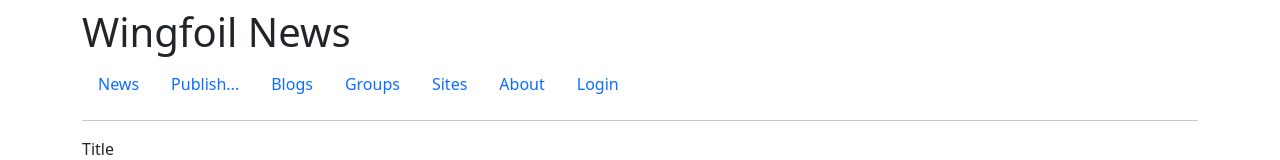
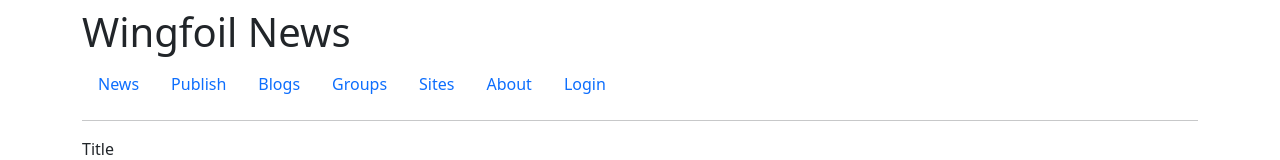
Before and after one commit to rwirdemann/wingfoilnews, a SvelteKit app: page /publishlink in a window 1280 px wide. Shown: the top 160 px of the page. Built offline with nearby package versions, Linux system fonts and the light colour scheme.

Commit message:
Gets rid of some warnings

```diff
--- a/src/hooks.server.js
+++ b/src/hooks.server.js
@@ -7,8 +7,6 @@ export async function handle({event, resolve}) {
     if (cookies.AuthorizationToken) {
         const token = cookies.AuthorizationToken.split(" ")[1];
         console.log("Token: " + token)
-    } else {
-        console.log("Request contains no AuthorizationToken")
     }
 
     const response = await resolve(event);
--- a/src/routes/+layout.svelte
+++ b/src/routes/+layout.svelte
@@ -1,7 +1,6 @@
 <script>
 import Header from "./Header.svelte";
 
-export const prerender = true;
 </script>
 
 <div class="container mt-2">
--- a/src/routes/Header.svelte
+++ b/src/routes/Header.svelte
@@ -2,7 +2,7 @@
     <h1>Wingfoil News</h1>
     <ul class="nav">
         <li><a class="nav-link" href="/">News</a></li>
-        <li><a class="nav-link" href="/publishlink">Publish...</a></li>
+        <li><a class="nav-link" href="/publishlink">Publish</a></li>
         <li><a class="nav-link" href="/blogs">Blogs</a></li>
         <li><a class="nav-link" href="/groups">Groups</a></li>
         <li><a class="nav-link" href="/sites">Sites</a></li>
--- a/src/routes/publishlink/+page.svelte
+++ b/src/routes/publishlink/+page.svelte
@@ -56,6 +56,8 @@
 <form>
     <div class="mb-3">
         <label for="title" class="form-label">Title</label>
+
+        <!-- svelte-ignore a11y-autofocus -->
         <input class="form-control" bind:value={title} id="title" placeholder="e.g. Cold Hawaii Games" required autofocus/>
     </div>
 
```
